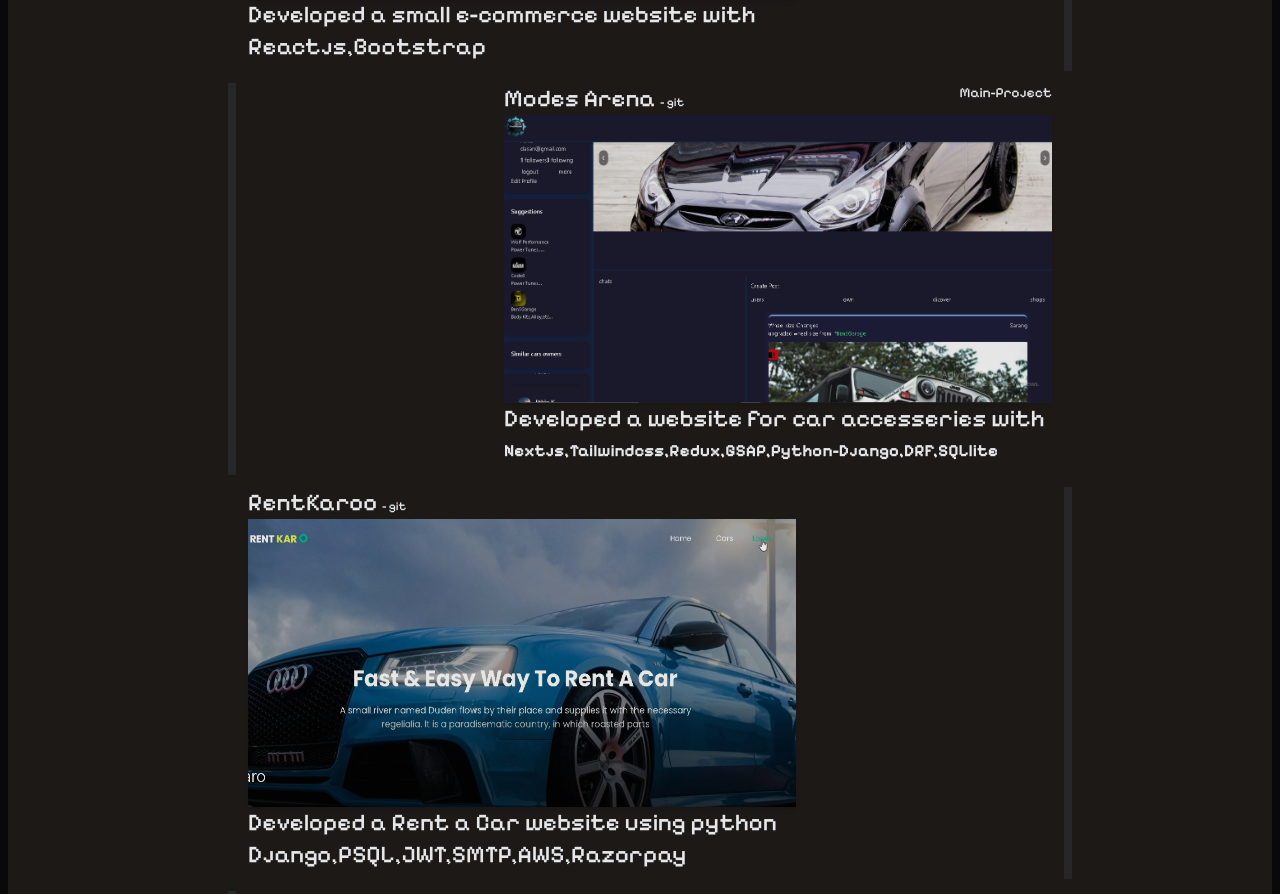
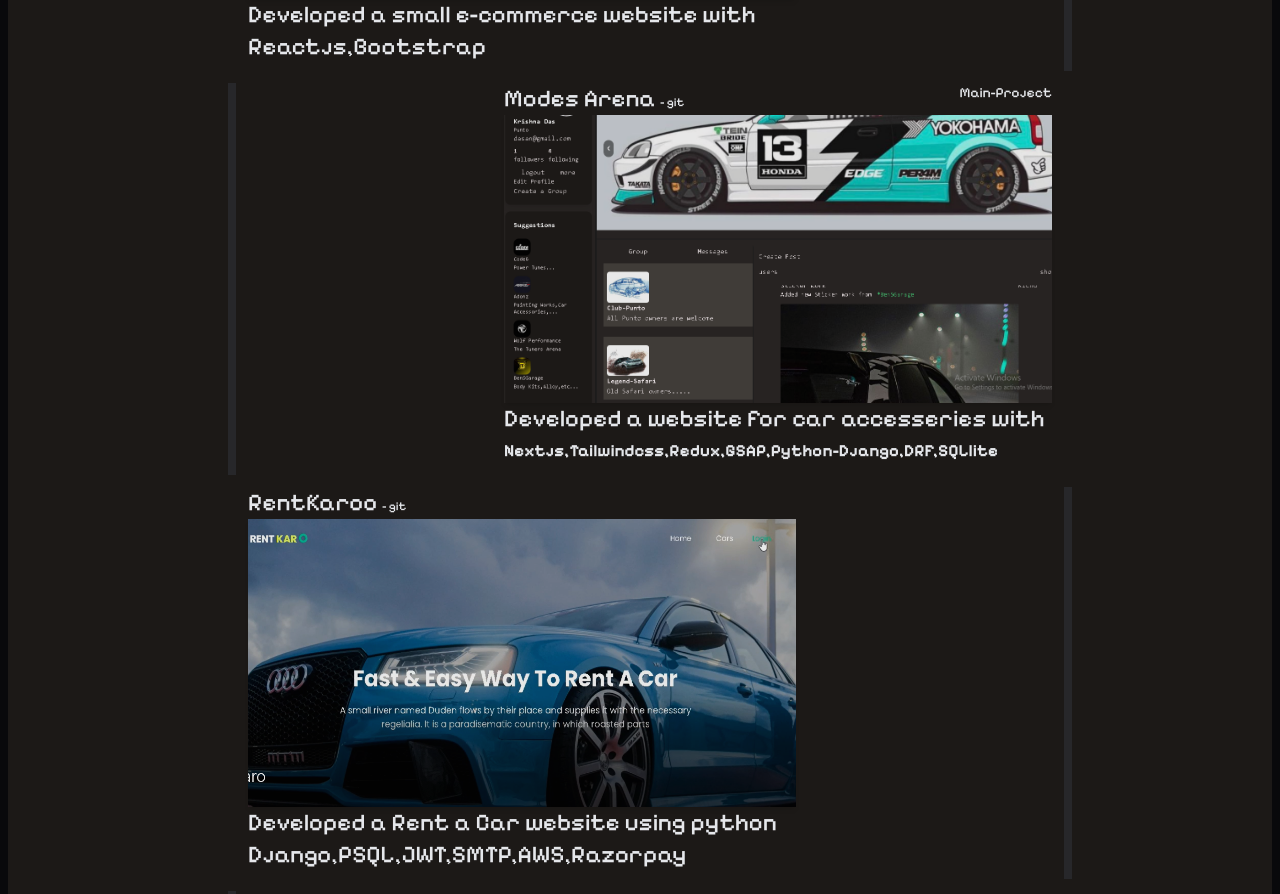
Before and after one commit to sarangk07/Portfolio-Latest, a Next.js app: page / in a window 1280 px wide. Shown: the part 1288-2182 px from the top of the page. Built offline with nearby package versions, Linux system fonts and the light colour scheme; a web font is replaced by a local one.

Commit message:
mode-arena-pic-change

```diff
--- a/app/page.jsx
+++ b/app/page.jsx
@@ -484,7 +484,7 @@ export default function Home() {
 
                   <Image
                     className={`${choiceTheme == 'red' ? 'shadow-custom-red' : choiceTheme == 'blue' ? 'shadow-custom-blue' : 'shadow-md'} opacity-[0.9] md:w-fit md:h-72 h-44 w-64`}
-                    src="/ModeArea.PNG"
+                    src="/Mode-Arena-latest.PNG"
                     alt="ModeArea"
                     width={500}
                     height={300}
```
Also changed, not shown: public/Mode-Arena-latest.PNG (added), public/ModeArea.PNG (deleted).
